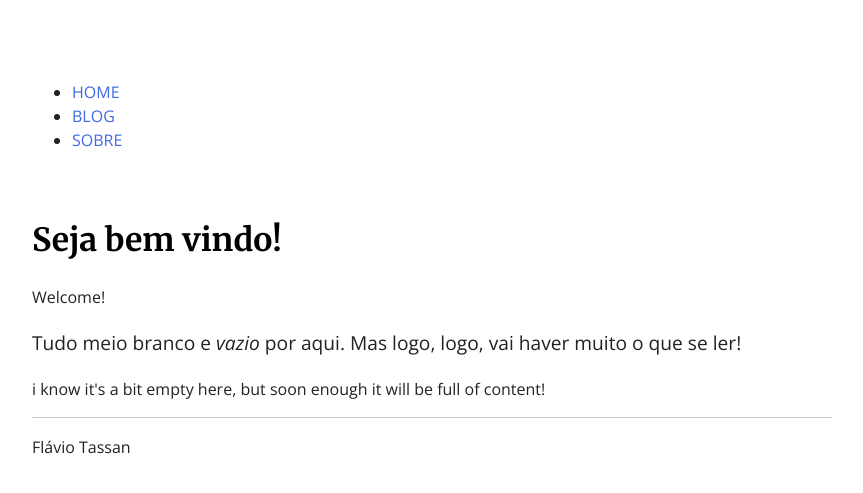
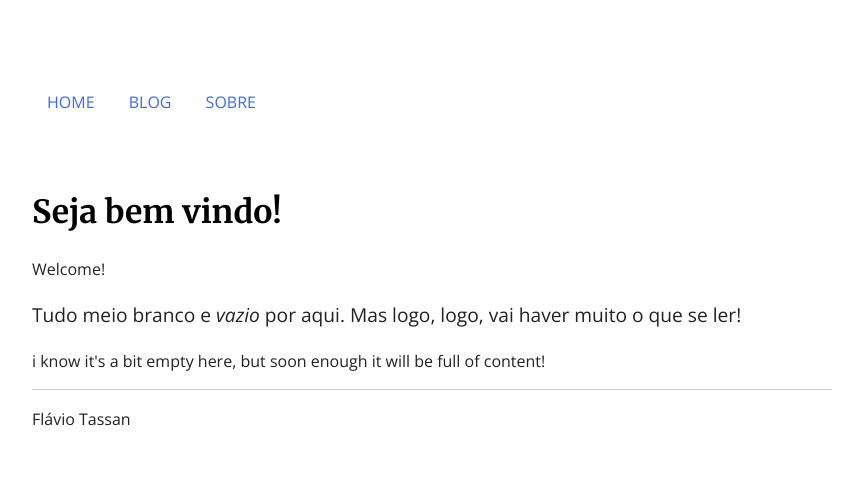
Before and after one commit to tassan/tassan.github.io, a Jekyll site: the page built from index.html, in a window 1280 px wide. Shown: the top 493 px of the page, without its empty margins (208-1071 px from the left). Built offline with Jekyll 4.4.1, drawn with Linux system fonts in a browser that asks for light colours; nearby versions of some CDN libraries.

```diff
--- a/_includes/head.html
+++ b/_includes/head.html
@@ -11,8 +11,4 @@
         <link rel="stylesheet" href="/css/normalize.css">
         <link rel="stylesheet" href="/css/main.css">
         <link rel="stylesheet" href="/css/style.css">
-
-        <script src="https://use.fontawesome.com/0708f38708.js"></script>
-
-        <script src="js/vendor/modernizr-2.8.3.min.js"></script>
     </head>
--- a/_includes/header.html
+++ b/_includes/header.html
@@ -1,6 +1,6 @@
 <header>
     <nav>
-        <ul>
+        <ul class="nav">
             <li><a href="/">Home</a></li>
             <li><a href="/blog">Blog</a></li>
             <li><a href="/about">Sobre</a></li>
--- a/_includes/scripts.html
+++ b/_includes/scripts.html
@@ -1,4 +1,6 @@
 <script src="https://code.jquery.com/jquery-1.12.0.min.js"></script>
-<script>window.jQuery || document.write('<script src="js/vendor/jquery-1.12.0.min.js"><\/script>')</script>
+<script>window.jQuery || document.write('<script src="js/jquery-1.12.0.min.js"><\/script>')</script>
 <script src="js/plugins.js"></script>
 <script src="js/main.js"></script>
+<script src="https://use.fontawesome.com/0708f38708.js"></script>
+<script src="js/modernizr-2.8.3.min.js"></script>
--- a/css/style.css
+++ b/css/style.css
@@ -54,15 +54,17 @@ a:hover {
 
 .contato{
     width: auto;
-    margin: 70px auto;
-    display: table;
 }
 
-.contato > a{
-    color: #000;
-    padding: 10px;
-    text-decoration: none;
-    transition: all 0.2s ease-in-out;
+.contato > li {
+  position: relative;
+  display: block;
+}
+.contato > li > a {
+  position: relative;
+  display: inline-block;
+  padding: 10px 15px;
+  transition: all 0.2s ease-in-out;
 }
 
 .mail:hover{
@@ -99,3 +101,22 @@ pre {
     padding: 20px;
     margin-left: 50px;
 }
+
+.nav {
+  padding-left: 0;
+  margin-bottom: 0;
+  list-style: none;
+}
+.nav > li {
+  position: relative;
+  display: inline-block;
+}
+.nav > li > a {
+  position: relative;
+  display: inline-block;
+  padding: 10px 15px;
+}
+.nav > li > a:hover,
+.nav > li > a:focus {
+  text-decoration: none;
+}
```
Also changed, not shown: about/index.html (+5 -4 lines), cv/index.html (added), js/jquery-1.12.0.min.js (renamed from js/vendor/jquery-1.12.0.min.js), js/modernizr-2.8.3.min.js (renamed from js/vendor/modernizr-2.8.3.min.js).
